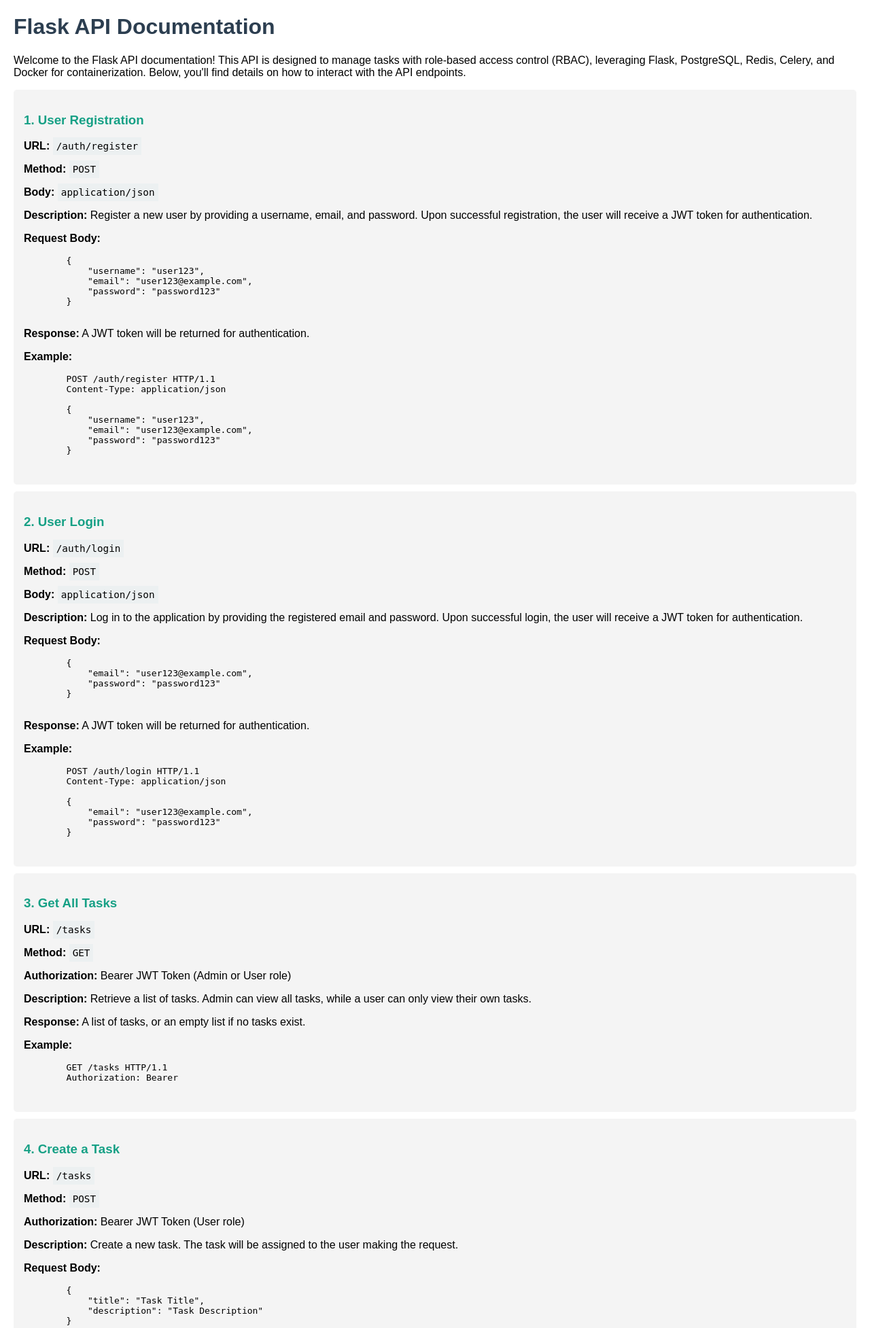
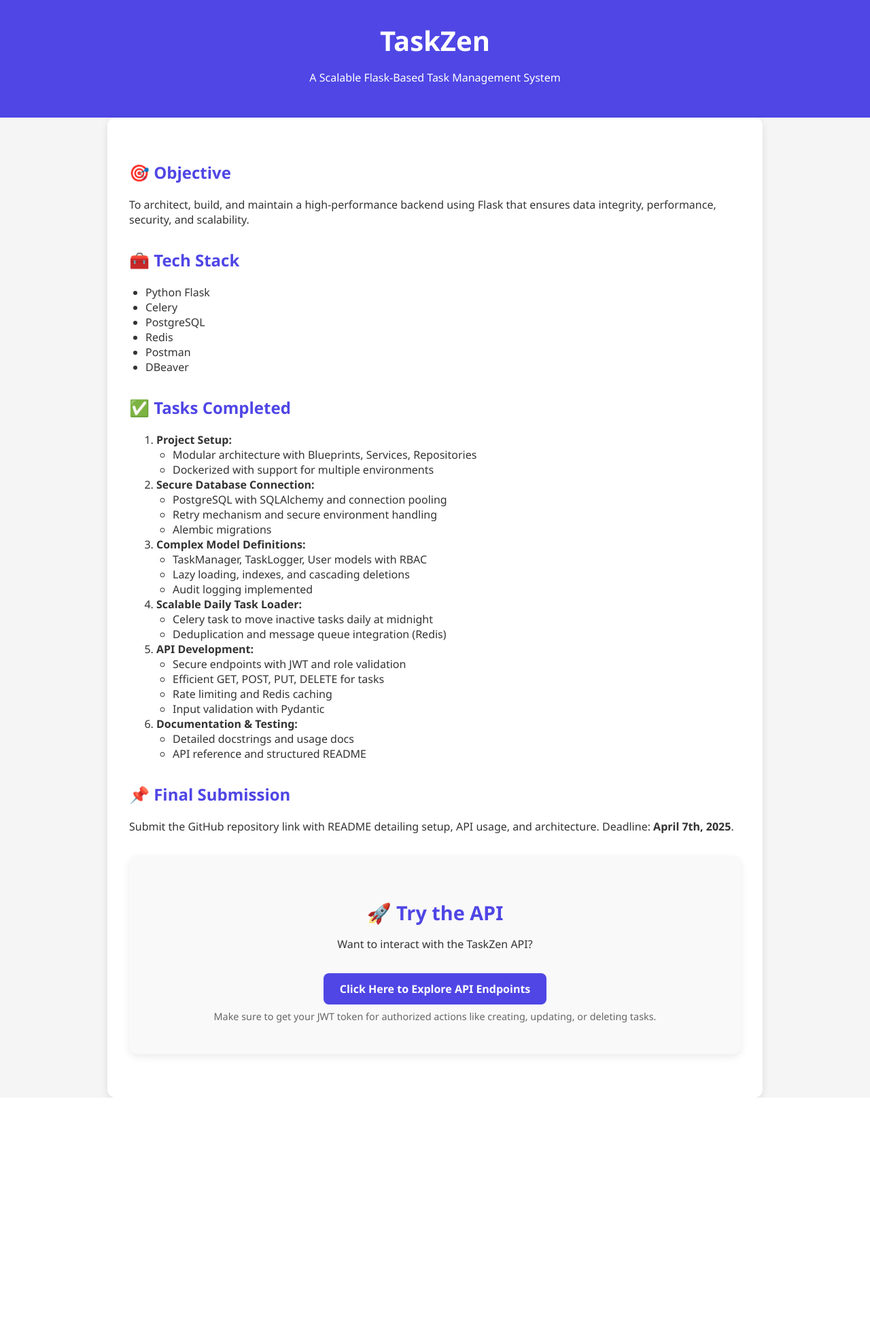
Before and after one commit to Derek1350/Trackit-TaskManager-API, a Flask app: page / in a window 1280 px wide. Shown: the top 1954 px of the page at 68% size. After the commit the page ends 1615 px from the top, so only its background shows below. Run offline with Flask 3, Linux system fonts and the light colour scheme.

Commit message:
html files added and also task looger route to fetch details of logged

```diff
--- a/app/api/routes/routes.py
+++ b/app/api/routes/routes.py
@@ -1,7 +1,19 @@
-from flask import Blueprint,render_template
+from flask import Blueprint, render_template
 
 main_bp = Blueprint('main', __name__)
 
 @main_bp.route('/')
-def hello():
+def landing():
     return render_template('index.html')
+
+@main_bp.route('/api-reference')
+def api_selector():
+    return render_template('api_reference_select.html')
+
+@main_bp.route('/api-reference/auth')
+def auth_docs():
+    return render_template('auth_routes.html')
+
+@main_bp.route('/api-reference/tasks')
+def task_docs():
+    return render_template('task_routes.html')
--- a/app/services/task_service.py
+++ b/app/services/task_service.py
@@ -1,6 +1,7 @@
 import json
 from app.repositories.task_repo import add_task_to_db, get_task_from_db, update_task_in_db, delete_task_from_db
 from app.models.task_manager import TaskManager
+from app.models.task_logger import TaskLogger
 from app.extensions import redis_client, db
 from datetime import timedelta
 
@@ -77,3 +78,7 @@ def delete_task(task_id):
         redis_client.delete(f"user_tasks:{task.user_id}")
 
     return serialize_task(task)
+
+def get_logged_tasks():
+    tasks = TaskLogger.query.all() or []
+    return [serialize_task(task) for task in tasks]
--- a/app/templates/index.html
+++ b/app/templates/index.html
@@ -3,235 +3,149 @@
 <head>
   <meta charset="UTF-8">
   <meta name="viewport" content="width=device-width, initial-scale=1.0">
-    <title>Flask API Documentation</title>
+  <title>TaskZen | Flask Task Management System</title>
   <style>
     body {
-            font-family: Arial, sans-serif;
-            margin: 20px;
+      font-family: 'Segoe UI', Tahoma, Geneva, Verdana, sans-serif;
+      margin: 0;
+      padding: 0;
+      background-color: #f5f5f5;
+      color: #333;
     }
-        h1 {
-            color: #2c3e50;
+    header {
+      background-color: #4f46e5;
+      color: white;
+      padding: 2rem;
+      text-align: center;
     }
-        .endpoint {
-            background-color: #f4f4f4;
-            padding: 15px;
-            margin: 10px 0;
-            border-radius: 5px;
+    header h1 {
+      margin: 0;
+      font-size: 2.5rem;
     }
-        .endpoint h3 {
-            color: #16a085;
+    main {
+      padding: 2rem;
+      max-width: 900px;
+      margin: auto;
+      background-color: white;
+      border-radius: 12px;
+      box-shadow: 0 4px 12px rgba(0,0,0,0.1);
     }
-        .endpoint code {
-            background-color: #ecf0f1;
-            padding: 5px;
-            font-size: 1.1em;
+    h2 {
+      color: #4f46e5;
+      margin-top: 2rem;
     }
-        .tech-stack {
-            margin-top: 20px;
-            padding: 10px;
-            background-color: #ecf0f1;
-            border-radius: 5px;
+    ul {
+      padding-left: 1.5rem;
     }
-        .tech-stack h2 {
-            color: #2c3e50;
+    .api-usage {
+      background-color: #f9f9f9;
+      padding: 2rem;
+      margin: 2rem 0;
+      text-align: center;
+      border-radius: 12px;
+      box-shadow: 0 4px 12px rgba(0,0,0,0.08);
     }
-        .tech-stack ul {
-            list-style-type: none;
+    .api-usage h2 {
+      font-size: 1.8rem;
+      margin-bottom: 0.5rem;
     }
-        .tech-stack ul li {
-            margin: 5px 0;
+    .api-usage .btn {
+      display: inline-block;
+      margin-top: 1rem;
+      padding: 0.75rem 1.5rem;
+      background-color: #4f46e5;
+      color: white;
+      border-radius: 8px;
+      text-decoration: none;
+      font-weight: bold;
+    }
+    .api-usage .note {
+      margin-top: 0.5rem;
+      font-size: 0.9rem;
+      color: #666;
     }
   </style>
 </head>
 <body>
+  <header>
+    <h1>TaskZen</h1>
+    <p>A Scalable Flask-Based Task Management System</p>
+  </header>
 
-    <h1>Flask API Documentation</h1>
-    <p>Welcome to the Flask API documentation! This API is designed to manage tasks with role-based access control (RBAC), leveraging Flask, PostgreSQL, Redis, Celery, and Docker for containerization. Below, you'll find details on how to interact with the API endpoints.</p>
+  <main>
+    <h2>🎯 Objective</h2>
+    <p>To architect, build, and maintain a high-performance backend using Flask that ensures data integrity, performance, security, and scalability.</p>
 
-    <!-- Register Endpoint -->
-    <section class="endpoint">
-        <h3>1. User Registration</h3>
-        <p><strong>URL:</strong> <code>/auth/register</code></p>
-        <p><strong>Method:</strong> <code>POST</code></p>
-        <p><strong>Body:</strong> <code>application/json</code></p>
-        <p><strong>Description:</strong> Register a new user by providing a username, email, and password. Upon successful registration, the user will receive a JWT token for authentication.</p>
-        <p><strong>Request Body:</strong>
-        <pre>
-        {
-            "username": "user123",
-            "email": "user123@example.com",
-            "password": "password123"
-        }
-        </pre>
-        </p>
-        <p><strong>Response:</strong> A JWT token will be returned for authentication.</p>
-        <p><strong>Example:</strong></p>
-        <pre>
-        POST /auth/register HTTP/1.1
-        Content-Type: application/json
+    <h2>🧰 Tech Stack</h2>
+    <ul>
+      <li>Python Flask</li>
+      <li>Celery</li>
+      <li>PostgreSQL</li>
+      <li>Redis</li>
+      <li>Postman</li>
+      <li>DBeaver</li>
+    </ul>
 
-        {
-            "username": "user123",
-            "email": "user123@example.com",
-            "password": "password123"
-        }
-        </pre>
+
+    <h2>✅ Tasks Completed</h2>
+    <ol>
+      <li>
+        <strong>Project Setup:</strong>
+        <ul>
+          <li>Modular architecture with Blueprints, Services, Repositories</li>
+          <li>Dockerized with support for multiple environments</li>
+        </ul>
+      </li>
+      <li>
+        <strong>Secure Database Connection:</strong>
+        <ul>
+          <li>PostgreSQL with SQLAlchemy and connection pooling</li>
+          <li>Retry mechanism and secure environment handling</li>
+          <li>Alembic migrations</li>
+        </ul>
+      </li>
+      <li>
+        <strong>Complex Model Definitions:</strong>
+        <ul>
+          <li>TaskManager, TaskLogger, User models with RBAC</li>
+          <li>Lazy loading, indexes, and cascading deletions</li>
+          <li>Audit logging implemented</li>
+        </ul>
+      </li>
+      <li>
+        <strong>Scalable Daily Task Loader:</strong>
+        <ul>
+          <li>Celery task to move inactive tasks daily at midnight</li>
+          <li>Deduplication and message queue integration (Redis)</li>
+        </ul>
+      </li>
+      <li>
+        <strong>API Development:</strong>
+        <ul>
+          <li>Secure endpoints with JWT and role validation</li>
+          <li>Efficient GET, POST, PUT, DELETE for tasks</li>
+          <li>Rate limiting and Redis caching</li>
+          <li>Input validation with Pydantic</li>
+        </ul>
+      </li>
+      <li>
+        <strong>Documentation & Testing:</strong>
+        <ul>
+          <li>Detailed docstrings and usage docs</li>
+          <li>API reference and structured README</li>
+        </ul>
+      </li>
+    </ol>
+
+    <h2>📌 Final Submission</h2>
+    <p>Submit the GitHub repository link with README detailing setup, API usage, and architecture. Deadline: <strong>April 7th, 2025</strong>.</p>
+
+    <section class="api-usage">
+      <h2>🚀 Try the API</h2>
+      <p>Want to interact with the TaskZen API?</p>
+      <a href="{{ url_for('main.api_selector') }}" class="btn">Click Here to Explore API Endpoints</a>
+      <p class="note">Make sure to get your JWT token for authorized actions like creating, updating, or deleting tasks.</p>
     </section>
-
-    <!-- Login Endpoint -->
-    <section class="endpoint">
-        <h3>2. User Login</h3>
-        <p><strong>URL:</strong> <code>/auth/login</code></p>
-        <p><strong>Method:</strong> <code>POST</code></p>
-        <p><strong>Body:</strong> <code>application/json</code></p>
-        <p><strong>Description:</strong> Log in to the application by providing the registered email and password. Upon successful login, the user will receive a JWT token for authentication.</p>
-        <p><strong>Request Body:</strong>
-        <pre>
-        {
-            "email": "user123@example.com",
-            "password": "password123"
-        }
-        </pre>
-        </p>
-        <p><strong>Response:</strong> A JWT token will be returned for authentication.</p>
-        <p><strong>Example:</strong></p>
-        <pre>
-        POST /auth/login HTTP/1.1
-        Content-Type: application/json
-
-        {
-            "email": "user123@example.com",
-            "password": "password123"
-        }
-        </pre>
-    </section>
-
-    <!-- Get All Tasks -->
-    <section class="endpoint">
-        <h3>3. Get All Tasks</h3>
-        <p><strong>URL:</strong> <code>/tasks</code></p>
-        <p><strong>Method:</strong> <code>GET</code></p>
-        <p><strong>Authorization:</strong> Bearer JWT Token (Admin or User role)</p>
-        <p><strong>Description:</strong> Retrieve a list of tasks. Admin can view all tasks, while a user can only view their own tasks.</p>
-        <p><strong>Response:</strong> A list of tasks, or an empty list if no tasks exist.</p>
-        <p><strong>Example:</strong></p>
-        <pre>
-        GET /tasks HTTP/1.1
-        Authorization: Bearer <JWT Token>
-        </pre>
-    </section>
-
-    <!-- Create a Task -->
-    <section class="endpoint">
-        <h3>4. Create a Task</h3>
-        <p><strong>URL:</strong> <code>/tasks</code></p>
-        <p><strong>Method:</strong> <code>POST</code></p>
-        <p><strong>Authorization:</strong> Bearer JWT Token (User role)</p>
-        <p><strong>Description:</strong> Create a new task. The task will be assigned to the user making the request.</p>
-        <p><strong>Request Body:</strong>
-        <pre>
-        {
-            "title": "Task Title",
-            "description": "Task Description"
-        }
-        </pre>
-        </p>
-        <p><strong>Response:</strong> A success message with the created task details.</p>
-        <p><strong>Example:</strong></p>
-        <pre>
-        POST /tasks HTTP/1.1
-        Authorization: Bearer <JWT Token>
-        Content-Type: application/json
-
-        {
-            "title": "New Task",
-            "description": "This is a new task description"
-        }
-        </pre>
-    </section>
-
-    <!-- Update a Task -->
-    <section class="endpoint">
-        <h3>5. Update a Task</h3>
-        <p><strong>URL:</strong> <code>/tasks/{id}</code></p>
-        <p><strong>Method:</strong> <code>PUT</code></p>
-        <p><strong>Authorization:</strong> Bearer JWT Token (User role, or Admin)</p>
-        <p><strong>Description:</strong> Update a task by ID. Only the user who created the task or an Admin can update it.</p>
-        <p><strong>Request Body:</strong>
-        <pre>
-        {
-            "title": "Updated Task Title",
-            "description": "Updated task description"
-        }
-        </pre>
-        </p>
-        <p><strong>Response:</strong> A success message with the updated task details.</p>
-        <p><strong>Example:</strong></p>
-        <pre>
-        PUT /tasks/1 HTTP/1.1
-        Authorization: Bearer <JWT Token>
-        Content-Type: application/json
-
-        {
-            "title": "Updated Task",
-            "description": "Updated description for task"
-        }
-        </pre>
-    </section>
-
-    <!-- Delete a Task -->
-    <section class="endpoint">
-        <h3>6. Delete a Task</h3>
-        <p><strong>URL:</strong> <code>/tasks/{id}</code></p>
-        <p><strong>Method:</strong> <code>DELETE</code></p>
-        <p><strong>Authorization:</strong> Bearer JWT Token (Admin only)</p>
-        <p><strong>Description:</strong> Delete a task by ID. Only Admin can delete a task.</p>
-        <p><strong>Response:</strong> A success message confirming task deletion.</p>
-        <p><strong>Example:</strong></p>
-        <pre>
-        DELETE /tasks/1 HTTP/1.1
-        Authorization: Bearer <JWT Token>
-        </pre>
-    </section>
-
-    <section class="tech-stack">
-        <h2>Technology Stack</h2>
-        <ul>
-            <li><strong>Flask:</strong> Python web framework for building RESTful APIs.</li>
-            <li><strong>PostgreSQL:</strong> Relational database for storing task and user data. (Dockerized)</li>
-            <li><strong>Redis:</strong> In-memory data store used for caching and message brokering (Celery).</li>
-            <li><strong>Celery:</strong> Distributed task queue for handling background tasks asynchronously.</li>
-            <li><strong>JWT:</strong> JSON Web Token for authentication and role-based access control (RBAC).</li>
-            <li><strong>Docker:</strong> Used to containerize the application, database, and services for easy deployment.</li>
-            <li><strong>Docker Compose:</strong> Defines and runs multi-container Docker applications for the entire stack.</li>
-        </ul>
-    </section>
-
-    <section class="tech-stack">
-        <h2>How to Run Locally</h2>
-        <p>To run this Flask API locally, make sure you have Docker and Docker Compose installed.</p>
-        <pre>
-        # Clone the repository
-        git clone <repo-url>
-
-        # Navigate to the project directory
-        cd <project-directory>
-
-        # Build and run the Docker containers
-        docker-compose up --build
-        </pre>
-        <p>The application will be running on <code>http://localhost:5000</code>.</p>
-    </section>
-
-    <section class="tech-stack">
-        <h2>API Authentication</h2>
-        <p>To interact with the API endpoints, you need to authenticate using JWT tokens. Here's how:</p>
-        <ol>
-            <li>Register a user and obtain a JWT token via the <code>/auth/register</code> endpoint.</li>
-            <li>Log in to get a JWT token via the <code>/auth/login</code> endpoint.</li>
-            <li>Include the token in the <code>Authorization</code> header of your requests as a Bearer token.</li>
-        </ol>
-    </section>
-
+  </main>
 </body>
 </html>
```
Also changed, not shown: app/api/routes/task_routes.py (+9 -1 lines), app/templates/api_reference_select.html (added, +65 -0 lines), app/templates/auth_routes.html (added, +72 -0 lines), app/templates/task_routes.html (added, +135 -0 lines). Lines whose indentation alone changed are shown as unchanged.
